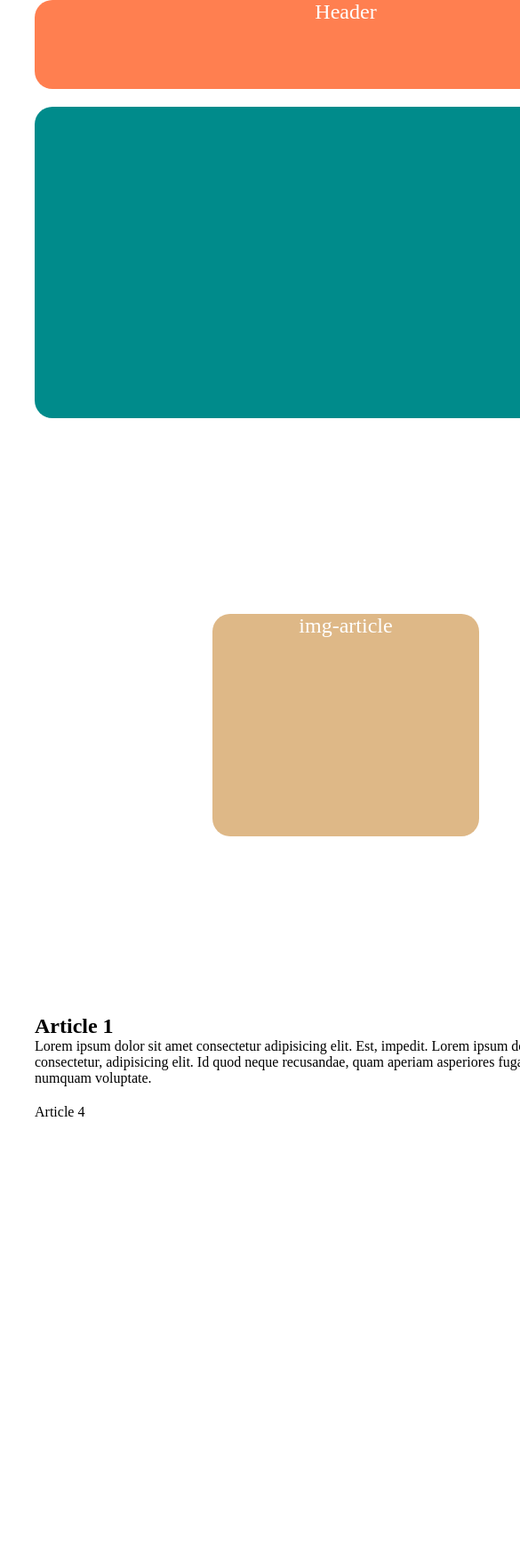
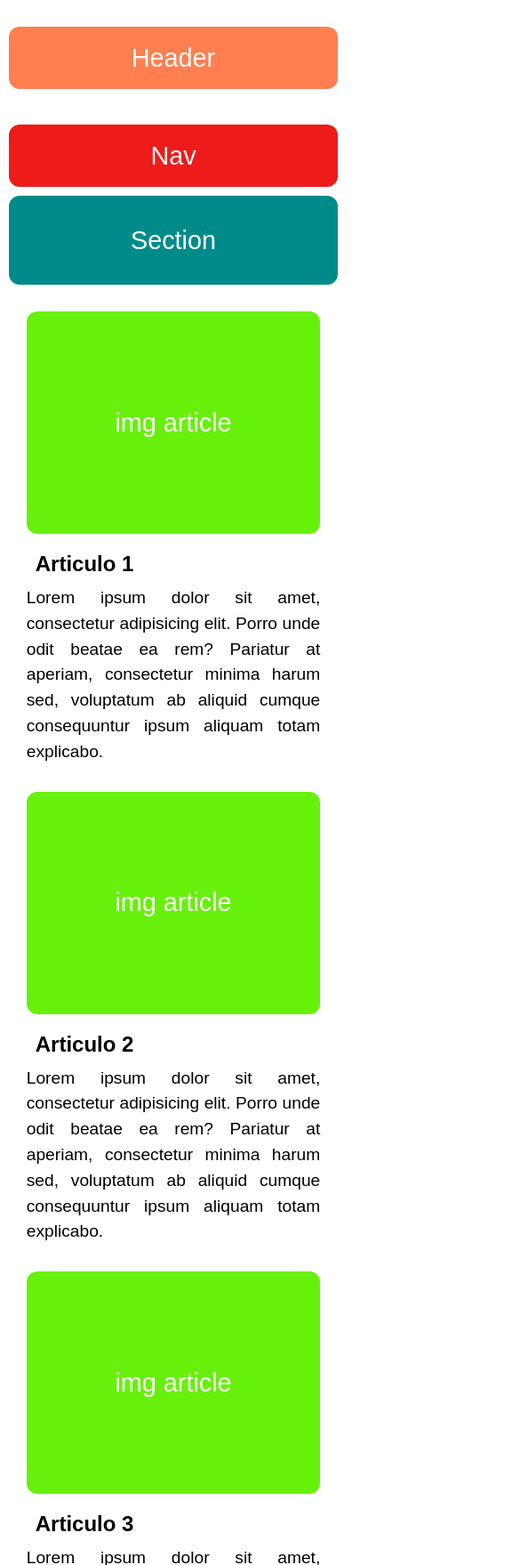
Before and after one commit to Carolinam13/MiSitioWeb, a plain HTML site: page grid-maquetacion.html in a window 390 px wide. Shown: the top 1759 px of the page at 89% size, 585 px wide, since content can reach past the window. Before the commit the page ends 1259 px from the top, so only its background shows below. Drawn offline with Linux system fonts and the light colour scheme.

Commit message:
modificando maqueta

```diff
--- a/css/grid-maquetacion.css
+++ b/css/grid-maquetacion.css
@@ -1,63 +1,152 @@
 * {
+    padding: 0;
     margin: 0;
-    padding: 0;
     box-sizing: border-box;
+    font-family: 'Bebas Neue', sans-serif;
 }
-.main-content {
-    width: 80%;
+
+.main_content {
+    width: 90%;
+    max-width: 1300px;
     margin: 0 auto;
     display: grid;
     gap: 20px;
-    grid-template: "header        nav        nav"          100px
-                   "section       section    section"      350px
-                   "article-1     article-2  article-3"    auto
-                   "article-4     article-5  article-6"    auto /
-                   1fr            1fr        1fr;
+    grid-template: "header      nav         nav"          100px
+                   "section     section     section"      350px
+                   "article_1   article_2   article_3"    auto
+                   "article_4   article_5   article_6"    auto /
+                    1fr          1fr         1fr;
 }
+
 header {
-background: coral;
-grid-area: header;
+    background: coral;
+    grid-area: header;
+    margin-top: 30px;
 }
-header, nav, section, .img-article {
+
+header, nav, section, .img_article {
+
+    border-radius: 12px;
+    color: white;
+    font-size: 1.8em;
+    justify-content: center;
+    align-items: center;
     display: flex;
-    border-radius: 20px;
-    color: white;
-    font-size: 1.5em;
-    justify-content: center;
-    justify-items: center;
+
+
 }
+
 nav {
-    background: cyan;
+    background: rgb(238, 27, 27);
     grid-area: nav;
-    margin-top: ;
+    margin-top: 30px;
 }
+
 section {
-    background: darkcyan ;
+    background: darkcyan;
     grid-area: section;
 }
 
-.article-1 {
-grid-area: article-1;
-}
-.article-2 {
-    grid-area: article-2;
+article {
+    max-width: 400px;
+    margin-left: 20px;
+    margin-right: 20px;
 }
 
-.article-3 {
-    grid-area: article-3;
+article .article_1 {
+
+    grid-area: article_1
 }
-.article-4 {
-    grid-area: article-4;
+
+article .article_2 {
+
+    grid-area: article_2
+
 }
-.article-5 {
-    grid-area: article-5;
+
+article .article_3 {
+
+    grid-area: article_3
+
 }
-.article-6 {
-    grid-area: article-6;
+
+article .article_4 {
+
+    grid-area: article_4
+
 }
-.img-article {
-    width: 300px;
-    height: 250px;
-    margin: 200px;
-    background: burlywood;
-.header-class
+
+article .article_5 {
+
+    grid-area: article_5
+
+}
+
+article .article_6 {
+    grid-area: article_6
+
+}
+
+.img_article {
+
+    width: 100% ;
+    height: 250px ;
+    background: rgb(104, 240, 13);
+    margin: 20px 20px 20px 0;
+}
+
+.titulo_article {
+    margin: 10px;
+}
+
+.font_article {
+
+    font-size: 1.2em;
+    line-height: 1.5em;
+    font-family: 'Bebas Neue', sans-serif;
+    text-align: justify;
+}
+
+@media screen and (min-width: 500px) and (max-width: 900px) {
+
+    .main_content {
+        width: 92%;
+        max-width: 1300px;
+        margin: 0 auto;
+        display: grid;
+        gap: 20px;
+        grid-template: "header      nav"                      100px
+                       "section     section"                  350px
+                       "article_1   article_2"                auto
+                       "article_3   article_4"                auto
+                       "article_5   article_6"                auto  /
+                        1fr          1fr;
+    }
+}
+
+@media screen and (min-width: 350px) and (max-width: 500px) {
+
+    .main_content {
+        width: 95%;
+        max-width: 1300px;
+        margin: 0 auto;
+        display: grid;
+        gap: 10px;
+        grid-template: "header"                               100px
+                       "nav"                                  100px
+                       "section"                              100px
+                       "article_1"                            auto
+                       "article_2"                            auto
+                       "article_3"                            auto
+                       "article_4"                            auto
+                       "article_5"                            auto
+                       "article_6"                            auto  /
+                        1fr;
+    }
+
+    article {
+        max-width: 600px;
+        margin-left: 20px;
+        margin-right: 20px;
+    }
+}
--- a/css/grid-maquetacion2.css
+++ b/css/grid-maquetacion2.css
@@ -8,9 +8,9 @@
 .main_content {
     width: 90%;
     max-width: 1300px;
-    margin: 0 auto;
+    margin: 0 5px;
     display: grid;
-    gap: 20px;
+    gap: 10px;
     grid-template: "header      nav         nav"          100px
                    "section     section     section"      1000px
                    "article_1   article_2   article_3"    auto
@@ -19,9 +19,10 @@
 }
 
 header {
-    background: coral;
     grid-area: header;
     margin-top: 30px;
+    margin-right: 60%;
+    margin-left: 5px;
 }
 
 header, nav, section, .img_article {
@@ -40,16 +41,28 @@ nav {
     grid-area: nav;
     margin-top: 30px;
     color: black;
+    font-style: italic;
+    padding: 5px;
+    text-decoration: none;
 }
 
 li {
     text-decoration: none;
     list-style: none;
+    margin-right: 10px;
 }
 
+ul {
+    display: flex;
+    justify-content: flex-end;
+    list-style: none;
+    width: 100%;
+    height: 70px;
+    text-decoration: none;
+}
 section {
     background: url("../img/R1111.jpg");
-    margin-top: 70px;
+    margin-top: 30px;
     background-repeat: no-repeat;
     background-size: cover;
     background-position: center center;
@@ -116,7 +129,7 @@ article .article_6 {
     text-align: justify;
 }
 
-@media screen and (min-width: 1100px) and (max-width: 1200px) {
+@media screen and (min-width: 600px) and (max-width: 1000px) {
 
     .main_content {
         width: 92%;
@@ -125,7 +138,7 @@ article .article_6 {
         display: grid;
         gap: 20px;
         grid-template: "header      nav"                      100px
-                       "section     section"                  350px
+                       "section     section"                  1000px
                        "article_1   article_2"                auto
                        "article_3   article_4"                auto
                        "article_5   article_6"                auto  /
@@ -133,7 +146,7 @@ article .article_6 {
     }
 }
 
-@media screen and (min-width: 850px) and (max-width: 1000px) {
+@media screen and (min-width: 300px) and (max-width: 600px) {
 
     .main_content {
         width: 95%;
@@ -143,7 +156,7 @@ article .article_6 {
         gap: 10px;
         grid-template: "header"                               100px
                        "nav"                                  100px
-                       "section"                              100px
+                       "section"                              500px
                        "article_1"                            auto
                        "article_2"                            auto
                        "article_3"                            auto
--- /dev/null
+++ b/css/grid-menu.css
@@ -0,0 +1,23 @@
+* {
+    margin: 0;
+    padding: 0;
+}
+body {
+    background-image: url("../img/R5000.jpg");
+    background-repeat: no-repeat;
+    background-size: cover;
+    width: 100%;
+    height: 150%;
+}
+.contenedor {
+    background-color: rgba(185, 182, 182, 0.726);
+    position: absolute;
+    width: 200px;
+    height: 150%;
+    margin-left: 10px;
+}
+.main-content {
+    margin-left: 300px;
+    font-size: 50px;
+    margin-top: 0%;
+}
--- a/css/grid-posicionamiento.css
+++ b/css/grid-posicionamiento.css
@@ -16,18 +16,18 @@ h1 {
     display: block;
     padding: 20px;
     color: white;
-    background: #2f89fc;
+    background: #2fd3fc;
     box-shadow: 2px  2px 10px rgb(0, 0, 5);
 
 }
 .contenedor .item-grid-1 {
-    background-color: rosybrown;
+    background-color: rgb(204, 97, 195);
     grid-column-start: 1;
     grid-column-end: 6;
 
 }
 .contenedor .item-grid-3{
-    background-color: skyblue;
+    background-color: rgb(142, 233, 106);
     grid-row-start:2 ;
     grid-row-end: 5;
 }
--- /dev/null
+++ b/css/login.css
@@ -0,0 +1,95 @@
+* {
+    margin: 0;
+    padding: 0;
+}
+body {
+    background-image: url(../img/R.jfif);
+    background-repeat: no-repeat;
+    background-size: cover;
+}
+.contenedor {
+    margin-top: 300px;
+    width: 100%;
+    height: 100px;
+    padding: 10px;
+    display: flex;
+    justify-content: center;
+    align-items: center;
+}
+.login {
+height: 500px;
+width: 400px;
+background: rgba(196, 202, 190, 0.705);
+position: absolute;
+border-radius: 20%;
+box-shadow: 0 1px 0 1px rgba(43, 220, 226, 0.781);
+}
+h1 {
+    text-align: center;
+    font-style: italic;
+    font-size: 40px;
+    color: white;
+    margin-top: 20px;
+}
+.perfil-usuario {
+    position: absolute;
+    height: 100px;
+    width: 120px;
+    margin-left: 35%;
+    opacity: 35;
+    top: -15%;
+    left: (50% - 60%);
+}
+.formulario {
+    padding: 20px;
+}
+.formulario input, p {
+    width: 100%;
+    padding: 5px;
+    font-size: 1.5em;
+    border-radius: 5%;
+    border-top: none;
+    border-right: none;
+    border-left: none;
+    font-style: italic;
+    margin-bottom: 25px;
+}
+.boton {
+    margin-bottom: 1.4em;
+    font-size: 1.4em;
+    color: black;
+    height: 50px;
+    cursor: pointer;
+    background: turquoise;
+    margin: auto;
+    border: none;
+}
+@media screen and (max-width: 800px) {
+    body {
+        background-image: url(../img/fondo-login-800.jpg);
+        background-repeat: no-repeat;
+        background-size: cover;
+    }
+}
+
+@media screen and (max-width: 500px) {
+    body {
+        background-image: url(../img/fondo-login-400.jpg);
+        background-repeat: no-repeat;
+        background-size: cover;
+    }
+
+    .main-content {
+        align-items: flex-end;
+    }
+
+    .login {
+        width: 85%;
+        height: 83vh;
+    }
+
+    p {
+        margin-bottom: 5px;
+        margin-top: 8px;
+    }
+}
--- a/css/main-menu.css
+++ b/css/main-menu.css
@@ -19,7 +19,7 @@ a {
     color: rgb(3, 3, 0);
 }
 li:hover {
-    background-color: rgb(36, 144, 187);
+    background-color: rgb(196, 222, 233);
 }
 .main-content {
     margin: 3em;
--- a/grid-maquetacion.html
+++ b/grid-maquetacion.html
@@ -8,48 +8,74 @@
     <link rel="stylesheet" href="css/grid-maquetacion.css">
 </head>
 <body>
+    <div class="main_content">
 
-    <div class="main-content">
-    <header>
+        <header class="header_class">
             Header
         </header>
 
-    <nav>
+        <nav class="nav_class">
+
             Nav
         </nav>
 
-    <section>Img-Principal</section>
+        <section>
 
-    <article class="bg-art article-1">
-            <div class="img-article">img-article</div>
-            <h2 class="titulo-articulo">Article 1</h2>
-            <p class="font-article">Lorem ipsum dolor sit amet consectetur adipisicing elit. Est, impedit.
-             Lorem ipsum dolor sit amet consectetur, adipisicing elit. Id quod neque recusandae,
-             quam aperiam asperiores fuga eius adipisci numquam voluptate.</p>
-            </article>
-            <article class="bg-art article-2">
-                <div class="img-article">img-article</div>
-                <h2 class="titulo-articulo">Article 2</h2>
-                <p class="font-article">Lorem ipsum dolor sit amet consectetur adipisicing elit. Est, impedit.
-                 Lorem ipsum dolor sit amet consectetur, adipisicing elit. Id quod neque recusandae,
-                 quam aperiam asperiores fuga eius adipisci numquam voluptate.</p>
-                </article>
-                <article class="bg-art article-3">
-                    <div class="img-article">img-article</div>
-                    <h2 class="titulo-articulo">Article 3</h2>
-                    <p class="font-article">Lorem ipsum dolor sit amet consectetur adipisicing elit. Est, impedit.
-                     Lorem ipsum dolor sit amet consectetur, adipisicing elit. Id quod neque recusandae,
-                     quam aperiam asperiores fuga eius adipisci numquam voluptate.</p>
+            Section
+
+        </section>
+
+        <article class="article_1">
+
+            <div class="img_article">img article</div>
+            <h2 class="titulo_article">Articulo 1</h2>
+            <p class="font_article">Lorem ipsum dolor sit amet, consectetur adipisicing elit. Porro unde odit beatae ea rem? Pariatur at aperiam, consectetur minima harum sed, voluptatum ab aliquid cumque consequuntur ipsum aliquam totam explicabo.</p>
+
         </article>
 
-        <div class="article-3">Article 3</div>
-        <div class="article-4">Article 4</div>
-        <div class="article-5">Article 5</div>
-        <div class="article-6">Article 6</div>
-        <!-- img -->
-        <!-- titulo -->
-        <!-- texto -->
+        <article class="article_2">
+
+            <div class="img_article">img article</div>
+            <h2 class="titulo_article">Articulo 2</h2>
+            <p class="font_article">Lorem ipsum dolor sit amet, consectetur adipisicing elit. Porro unde odit beatae ea rem? Pariatur at aperiam, consectetur minima harum sed, voluptatum ab aliquid cumque consequuntur ipsum aliquam totam explicabo.</p>
+
         </article>
+
+        <article class="article_3">
+
+            <div class="img_article">img article</div>
+            <h2 class="titulo_article">Articulo 3</h2>
+            <p class="font_article">Lorem ipsum dolor sit amet, consectetur adipisicing elit. Porro unde odit beatae ea rem? Pariatur at aperiam, consectetur minima harum sed, voluptatum ab aliquid cumque consequuntur ipsum aliquam totam explicabo.</p>
+
+        </article>
+
+        <article class="article_4">
+
+            <div class="img_article">img article</div>
+            <h2 class="titulo_article">Articulo 4</h2>
+            <p class="font_article">Lorem ipsum dolor sit amet, consectetur adipisicing elit. Porro unde odit beatae ea rem? Pariatur at aperiam, consectetur minima harum sed, voluptatum ab aliquid cumque consequuntur ipsum aliquam totam explicabo.</p>
+
+        </article>
+
+        <article class="article_5">
+
+            <div class="img_article">img article</div>
+            <h2 class="titulo_article">Articulo 5</h2>
+            <p class="font_article">Lorem ipsum dolor sit amet, consectetur adipisicing elit. Porro unde odit beatae ea rem? Pariatur at aperiam, consectetur minima harum sed, voluptatum ab aliquid cumque consequuntur ipsum aliquam totam explicabo.</p>
+
+        </article>
+
+        <article class="article_6">
+
+            <div class="img_article">img article</div>
+            <h2 class="titulo_article">Articulo 6</h2>
+            <p class="font_article">Lorem ipsum dolor sit amet, consectetur adipisicing elit. Porro unde odit beatae ea rem? Pariatur at aperiam, consectetur minima harum sed, voluptatum ab aliquid cumque consequuntur ipsum aliquam totam explicabo.</p>
+
+        </article>
+
+
     </div>
+
+
 </body>
 </html>
```
Also changed, not shown: css/grid-areas.css (+5 -5 lines), grid-maquetacion2.html (+5 -2 lines), index.html (+31 -27 lines), login.html (added, +27 -0 lines), img/R (1).jfif (added), img/R.jfif (added), img/icono usuario.png (added), img/logociudad.jpg (added), img/logociudad1.jpg (added), 2 other files. Lines whose indentation alone changed are shown as unchanged.
